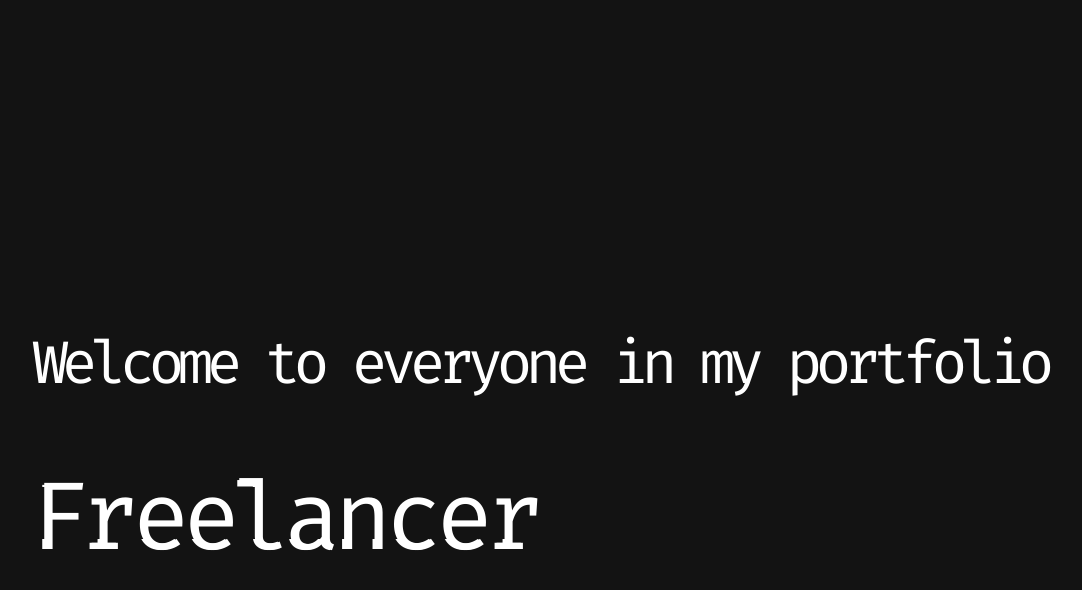
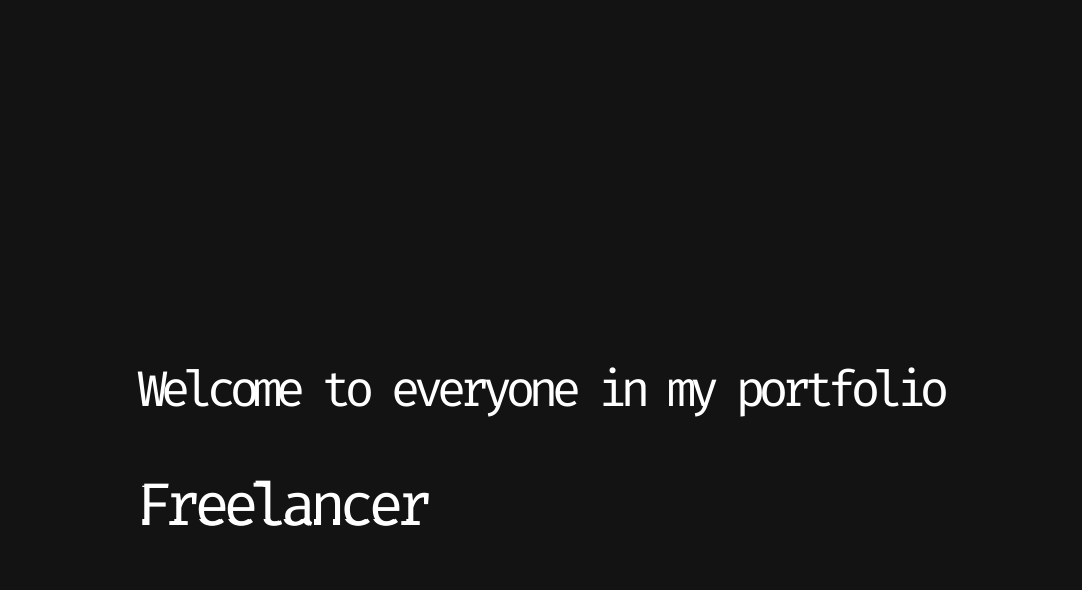
Before and after one commit to ripa001/ripa001.github.io, a Jekyll site: the page built from index.html, in a window 1280 px wide. Shown: the top 590 px of the page, without its empty margins (80-1162 px from the left). Built offline with Jekyll 4.4.1, drawn with Linux system fonts in a browser that asks for light colours.

Commit message:
Update style.css

```diff
--- a/css/style.css
+++ b/css/style.css
@@ -9,14 +9,14 @@ body{
   margin: 0;
   background: #131313;
   color: #fff;
-  font-size: 60px;
+  font-size: 50px;
   font-family: 'Fira Mono', monospace;
   letter-spacing: -7px;
 }
 
 .transation{
   animation: glitch 1s linear infinite;
-   font-size: 96px;
+   font-size: 60px;
 }
 
 @keyframes glitch{
```
